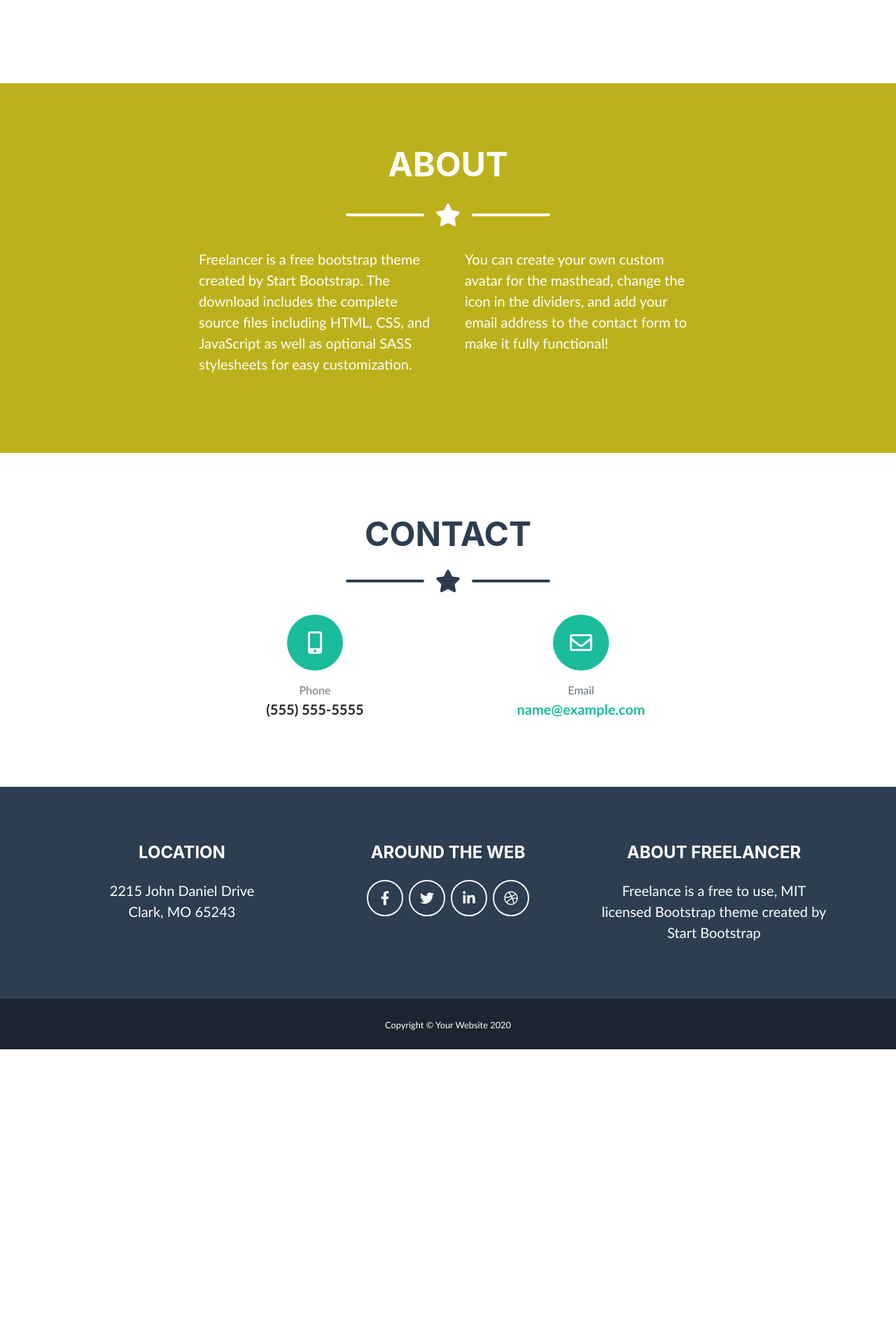
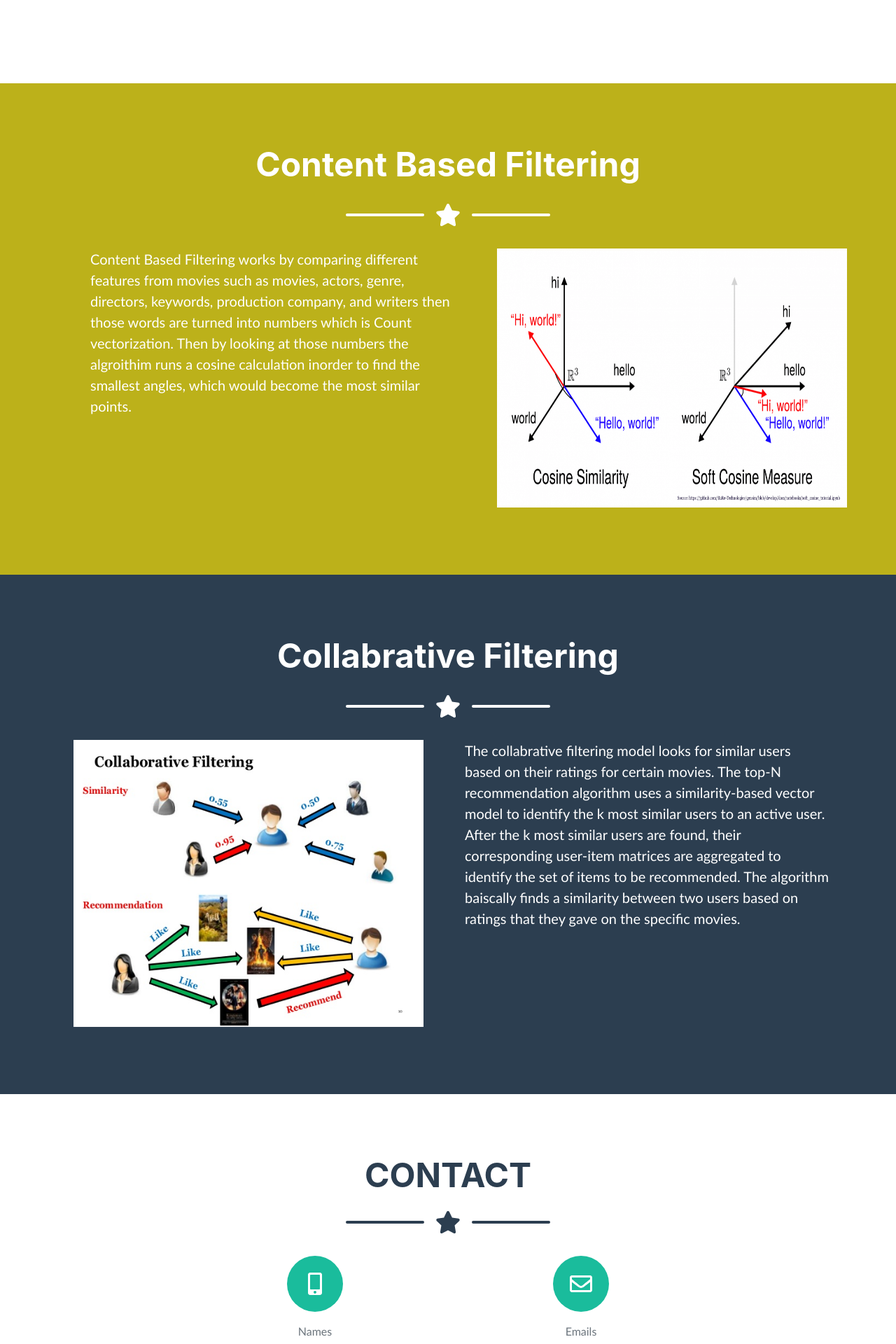
Before and after one commit to tmkezer/what-to-watch, a Flask app: template terbear/templates/tk_rec.html in a window 1280 px wide. Shown: the part 1452-3372 px from the top of the page at 70% size. Before the commit the page ends 2951 px from the top, so only its background shows below. Run offline with Flask 2, Linux system fonts and the light colour scheme; the template is opened without the code that fills it, so the values that code supplies are empty; parts of the project's set-up code (start-up, migrations or seed data) failed here and were passed over; some libraries are stand-ins or nearby versions; some web fonts are replaced.

Commit message:
adding updated files

```diff
--- a/terbear/app.py
+++ b/terbear/app.py
@@ -6,7 +6,7 @@ from sklearn.metrics.pairwise import cosine_similarity
 
 app = flask.Flask(__name__, template_folder='templates')
 
-df2 = pd.read_csv('./model/tk_movies.csv')
+df2 = pd.read_csv('./model/final_movies.csv')
 
 count = CountVectorizer(stop_words='english')
 count_matrix = count.fit_transform(df2['combined_features'])
@@ -28,8 +28,8 @@ def get_recommendations(title):
     dat = df2['year'].iloc[movie_indices]
     img = df2['img_url'].iloc[movie_indices]
     des = df2['description'].iloc[movie_indices]
-    dir = df2['director'].iloc[movie_indices]
-    act = df2['actors'].iloc[movie_indices]
+    dir = df2['director_spaces'].iloc[movie_indices]
+    act = df2['actors_spaces'].iloc[movie_indices]
     vote = df2['avg_vote'].iloc[movie_indices]
     return_df = pd.DataFrame(columns=['Title','Year', 'img_url', 'description', 'director', 'actors', 'avg_vote'])
     return_df['Title'] = tit
--- a/terbear/static/js/scripts.js
+++ b/terbear/static/js/scripts.js
@@ -68,7 +68,7 @@
   })(jQuery); // End of use strict
 
   // Autocomplete function
-  d3.csv("static/js/tk_movies.csv").then(function(movieData) {
+  d3.csv("static/js/final_movies.csv").then(function(movieData) {
     var movies = movieData.map(data => data.title_year);
     console.log("titles", movies);
 
--- a/terbear/templates/tk_rec.html
+++ b/terbear/templates/tk_rec.html
@@ -5,7 +5,11 @@
         <meta name="viewport" content="width=device-width, initial-scale=1, shrink-to-fit=no">
         <meta name="description" content="">
         <meta name="author" content="">
-        <title>Freelancer - Start Bootstrap Theme</title>
+        <title>What to Watch? - A Movie Recommendation Tool</title>
+        <!-- jQuery-->
+        <link rel="stylesheet" href="https://code.jquery.com/ui/1.12.1/themes/cupertino/jquery-ui.css"></link>
+        <script src="https://code.jquery.com/jquery-3.5.1.js" integrity="sha256-QWo7LDvxbWT2tbbQ97B53yJnYU3WhH/C8ycbRAkjPDc=" crossorigin="anonymous"></script>
+        <script src="https://code.jquery.com/ui/1.12.1/jquery-ui.js" integrity="sha256-T0Vest3yCU7pafRw9r+settMBX6JkKN06dqBnpQ8d30=" crossorigin="anonymous"></script>
         <!-- Font Awesome icons (free version)-->
         <script src="https://cdnjs.cloudflare.com/ajax/libs/font-awesome/5.13.0/js/all.min.js" crossorigin="anonymous"></script>
         <!-- Core theme CSS (includes Bootstrap)-->
@@ -24,7 +28,11 @@
                 <button class="navbar-toggler navbar-toggler-right font-weight-bold bg-primary text-white rounded" type="button" data-toggle="collapse" data-target="#navbarResponsive" aria-controls="navbarResponsive" aria-expanded="false" aria-label="Toggle navigation">Menu <i class="fas fa-bars"></i></button>
                 <div class="collapse navbar-collapse" id="navbarResponsive">
                     <ul class="navbar-nav ml-auto">
-                        <li class="nav-item mx-0 mx-lg-1"><a class="nav-link py-3 px-0 px-lg-3 rounded js-scroll-trigger" href="#about">ABOUT</a>
+                        <li class="nav-item mx-0 mx-lg-1"><a class="nav-link py-3 px-0 px-lg-3 rounded js-scroll-trigger" href="#portfolio">WHAT TO WATCH</a>
+                        </li>
+                        <li class="nav-item mx-0 mx-lg-1"><a class="nav-link py-3 px-0 px-lg-3 rounded js-scroll-trigger" href="#Content">CONTENT</a>
+                        </li>
+                        <li class="nav-item mx-0 mx-lg-1"><a class="nav-link py-3 px-0 px-lg-3 rounded js-scroll-trigger" href="#Collabrative">COLLABRATIVE</a>
                         </li>
                         <li class="nav-item mx-0 mx-lg-1"><a class="nav-link py-3 px-0 px-lg-3 rounded js-scroll-trigger" href="#contact">CONTACT</a>
                         </li>
@@ -296,11 +304,11 @@
                 </div>
             </div>
         </div>
-        <section class="page-section bg-primary text-white mb-0" id="about">
+        <section class="page-section bg-primary text-white mb-0" id="Content">
             <div class="container">
                 <!-- About Section Heading-->
                 <div class="text-center">
-                    <h2 class="page-section-heading d-inline-block text-white">ABOUT</h2>
+                    <h2 class="page-section-heading d-inline-block text-white">Content Based Filtering</h2>
                 </div>
                 <!-- Icon Divider-->
                 <div class="divider-custom divider-light">
@@ -310,11 +318,30 @@
                 </div>
                 <!-- About Section Content-->
                 <div class="row">
-                    <div class="col-lg-4 ml-auto">
-                        <p class="pre-wrap lead">Freelancer is a free bootstrap theme created by Start Bootstrap. The download includes the complete source files including HTML, CSS, and JavaScript as well as optional SASS stylesheets for easy customization.</p>
+                    <div class="col-lg-6 ml-auto mr-auto">
+                        <p class="pre-wrap lead">Content Based Filtering works by comparing different features from movies such as movies, actors, genre, directors, keywords, production company, and writers then those words are turned into numbers which is Count vectorization. Then by looking at those numbers the algroithim runs a cosine calculation inorder to find the smallest angles, which would become the most similar points.</p>
                     </div>
-                    <div class="col-lg-4 mr-auto">
-                        <p class="pre-wrap lead">You can create your own custom avatar for the masthead, change the icon in the dividers, and add your email address to the contact form to make it fully functional!</p>
+                    <img class="img" src="static/assets/img/portfolio/soft-cosine.png" width="500" height="370"/>
+                </div>
+            </div>
+        </section>
+        <section class="page-section bg-secondary text-white mb-0" id="Collabrative">
+            <div class="container">
+                <!-- About Section Heading-->
+                <div class="text-center">
+                    <h2 class="page-section-heading d-inline-block text-white">Collabrative Filtering</h2>
+                </div>
+                <!-- Icon Divider-->
+                <div class="divider-custom divider-light">
+                    <div class="divider-custom-line"></div>
+                    <div class="divider-custom-icon"><i class="fas fa-star"></i></div>
+                    <div class="divider-custom-line"></div>
+                </div>
+                <!-- About Section Content-->
+                <div class="row">
+                    <img class="img ml-auto" src="static/assets/img/portfolio/recommender-systems-advances-in-collaborative-filtering-10-638.jpg" width="500" height="410"/>
+                    <div class="col-lg-6 ml-auto">
+                        <p class="pre-wrap lead">The collabrative filtering model looks for similar users based on their ratings for certain movies. The top-N recommendation algorithm uses a similarity-based vector model to identify the k most similar users to an active user. After the k most similar users are found, their corresponding user-item matrices are aggregated to identify the set of items to be recommended. The algorithm baiscally finds a similarity between two users based on ratings that they gave on the specific movies.</p>
                     </div>
                 </div>
             </div>
@@ -336,14 +363,20 @@
                     <div class="col-lg-4">
                         <div class="d-flex flex-column align-items-center">
                             <div class="icon-contact mb-3"><i class="fas fa-mobile-alt"></i></div>
-                            <div class="text-muted">Phone</div>
-                            <div class="lead font-weight-bold">(555) 555-5555</div>
+                            <div class="text-muted">Names</div>
+                            <div class="lead font-weight-bold">Inna Gurevitch</div>
+                            <div class="lead font-weight-bold">Michael Seidenberg</div>
+                            <div class="lead font-weight-bold">Terence Kezer</div>
+                            <div class="lead font-weight-bold">Sugeet Chahal</div>
                         </div>
                     </div>
                     <div class="col-lg-4">
                         <div class="d-flex flex-column align-items-center">
                             <div class="icon-contact mb-3"><i class="far fa-envelope"></i></div>
-                            <div class="text-muted">Email</div><a class="lead font-weight-bold" href="mailto:name@example.com">name@example.com</a>
+                            <div class="text-muted">Emails</div><a class="lead font-weight-bold" href="mailto:innag33@gmail.com">innag33@gmail.com</a>
+                            <a class="lead font-weight-bold" href="mailto:mseidenberg13@gmail.com">mseidenberg13@gmail.com</a>
+                            <a class="lead font-weight-bold" href="mailto:tmkezer@gmail.com">tmkezer@gmail.com</a>
+                            <a class="lead font-weight-bold" href="mailto:sugeetchahal@gmail.com">sugeetchahal@gmail.com</a>
                         </div>
                     </div>
                 </div>
@@ -355,8 +388,7 @@
                     <!-- Footer Location-->
                     <div class="col-lg-4 mb-5 mb-lg-0">
                         <h4 class="mb-4">LOCATION</h4>
-                        <p class="pre-wrap lead mb-0">2215 John Daniel Drive
-Clark, MO 65243</p>
+                        <p class="pre-wrap lead mb-0">UC Berkeley Extension</p>
                     </div>
                     <!-- Footer Social Icons-->
                     <div class="col-lg-4 mb-5 mb-lg-0">
@@ -364,8 +396,8 @@ Clark, MO 65243</p>
                     </div>
                     <!-- Footer About Text-->
                     <div class="col-lg-4">
-                        <h4 class="mb-4">ABOUT FREELANCER</h4>
-                        <p class="pre-wrap lead mb-0">Freelance is a free to use, MIT licensed Bootstrap theme created by Start Bootstrap</p>
+                        <h4 class="mb-4">About What to Watch</h4>
+                        <p class="pre-wrap lead mb-0">What to watch was developed by fellow movie lovers for movie lovers. The service provides content based filtering as well as collabrative filtering.</p>
                     </div>
                 </div>
             </div>
@@ -377,12 +409,12 @@ Clark, MO 65243</p>
         <!-- Scroll to Top Button (Only visible on small and extra-small screen sizes)-->
         <div class="scroll-to-top d-lg-none position-fixed"><a class="js-scroll-trigger d-block text-center text-white rounded" href="#page-top"><i class="fa fa-chevron-up"></i></a></div>
         <!-- Bootstrap core JS-->
-        <script src="https://cdnjs.cloudflare.com/ajax/libs/jquery/3.4.1/jquery.min.js"></script>
+        <!-- <script src="https://cdnjs.cloudflare.com/ajax/libs/jquery/3.4.1/jquery.min.js"></script> -->
         <script src="https://stackpath.bootstrapcdn.com/bootstrap/4.4.1/js/bootstrap.bundle.min.js"></script>
         <!-- Third party plugin D3-->
         <script src="https://d3js.org/d3.v5.min.js"></script>
         <!-- Third party plugin JS-->
-        <script src="https://cdnjs.cloudflare.com/ajax/libs/jquery-easing/1.4.1/jquery.easing.min.js"></script>
+        <!-- <script src="https://cdnjs.cloudflare.com/ajax/libs/jquery-easing/1.4.1/jquery.easing.min.js"></script> -->
         <!-- Core theme JS-->
         <script type="text/javascript" src="{{ url_for('static', filename='js/scripts.js') }}"></script>
     </body>
```
Also changed, not shown: terbear/templates/tk_test.html (+41 -15 lines), terbear/static/assets/img/avataaars.svg (deleted), terbear/static/assets/img/portfolio/cabin.png (deleted), terbear/static/assets/img/portfolio/cake.png (deleted), terbear/static/assets/img/portfolio/circus.png (deleted), terbear/static/assets/img/portfolio/game.png (deleted), terbear/static/assets/img/portfolio/recommender-systems-advances-in-collaborative-filtering-10-638.jpg (added), terbear/static/assets/img/portfolio/safe.png (deleted), terbear/static/assets/img/portfolio/soft-cosine.png (added), terbear/static/assets/img/portfolio/submarine.png (deleted), 3 other files.
